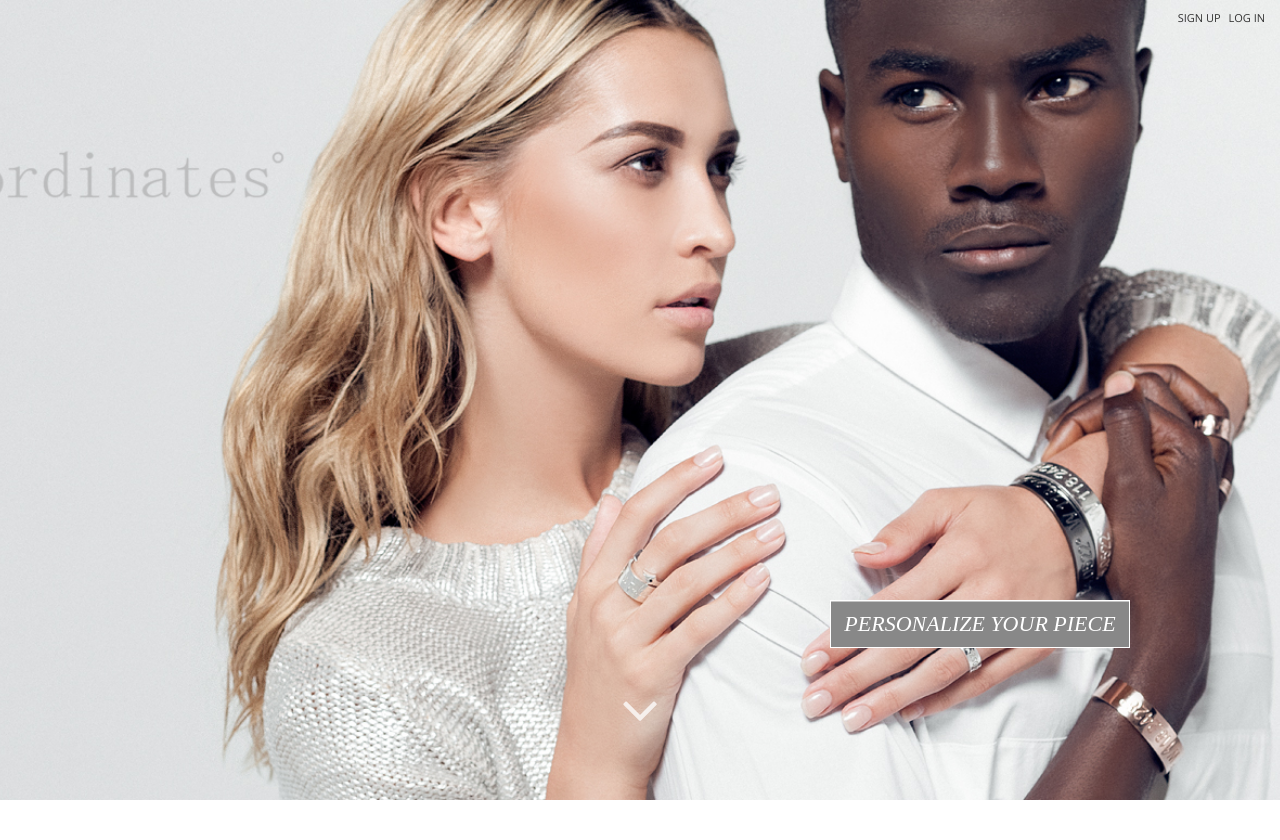
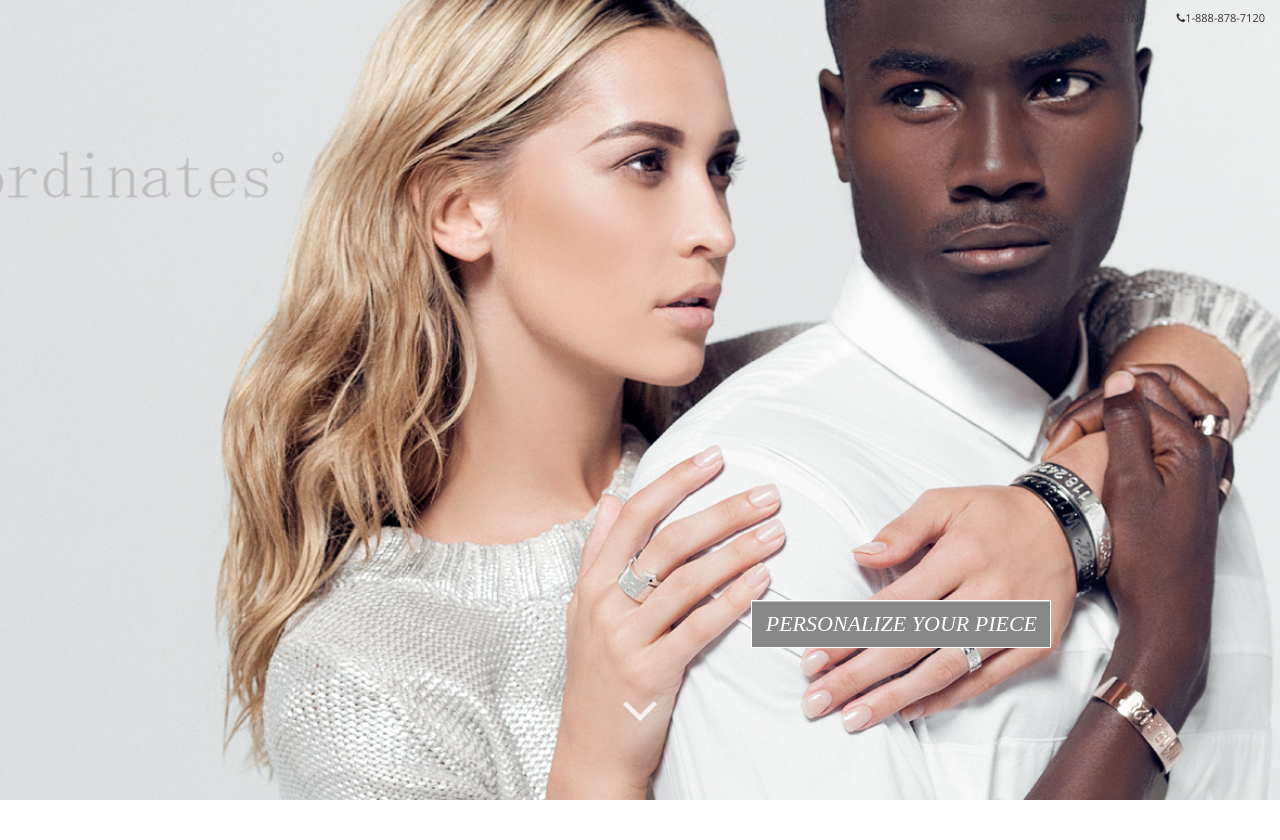
Before and after one commit to achosbarcelona/coordinatescollection, a PHP site: page / in a window 1280 px wide. Shown: the top 840 px of the page. Run offline with PHP 8.4, Linux system fonts and the light colour scheme; some libraries are stand-ins or nearby versions.

Commit message:
Added toll free number.

```diff
--- a/css/override.css
+++ b/css/override.css
@@ -442,7 +442,7 @@ footer{
 	font-size: 11px;
 	text-transform: uppercase;
 }
-footer ul#footer-wrapper{margin: 15px auto;padding:0;width:550px;}
+footer ul#footer-wrapper{margin: 15px auto;padding:0;width:800px;}
 footer ul#footer-wrapper li{display: inline-block;width: 160px;text-align: center;}
 footer ul#footer-wrapper li a{color: #333;}
 footer ul#footer-wrapper li a:hover{text-decoration: underline;color: #333;}
--- a/index.html
+++ b/index.html
@@ -29,7 +29,8 @@
     <nav>
       <ul>
         <li>Sign Up</li>
-        <li>Log In</li>
+        <li style="padding-right: 30px;">Log In</li>
+        <li style="clear: left;"><i class="icon-phone"></i>1-888-878-7120</li>
       </ul>
     </nav>
   </section>
@@ -124,7 +125,7 @@
     <li><a href="#" data-reveal-id="returns">Returns & Exchanges</a></li>
     <li><a href="#" data-reveal-id="terms">Terms & Conditions</a></li>
     <li><a href="#" data-reveal-id="shipping">Shipping Policy</a></li>
-    <li><i class="icon-phone"></i><a href="#" id="call-us">1-888-878-7120</a></li>
+    <li><i class="icon-phone"></i>Toll Free: 1-888-878-7120</li>
   </ul>
 </footer>
 <div id="returns" class="reveal-modal">
```
